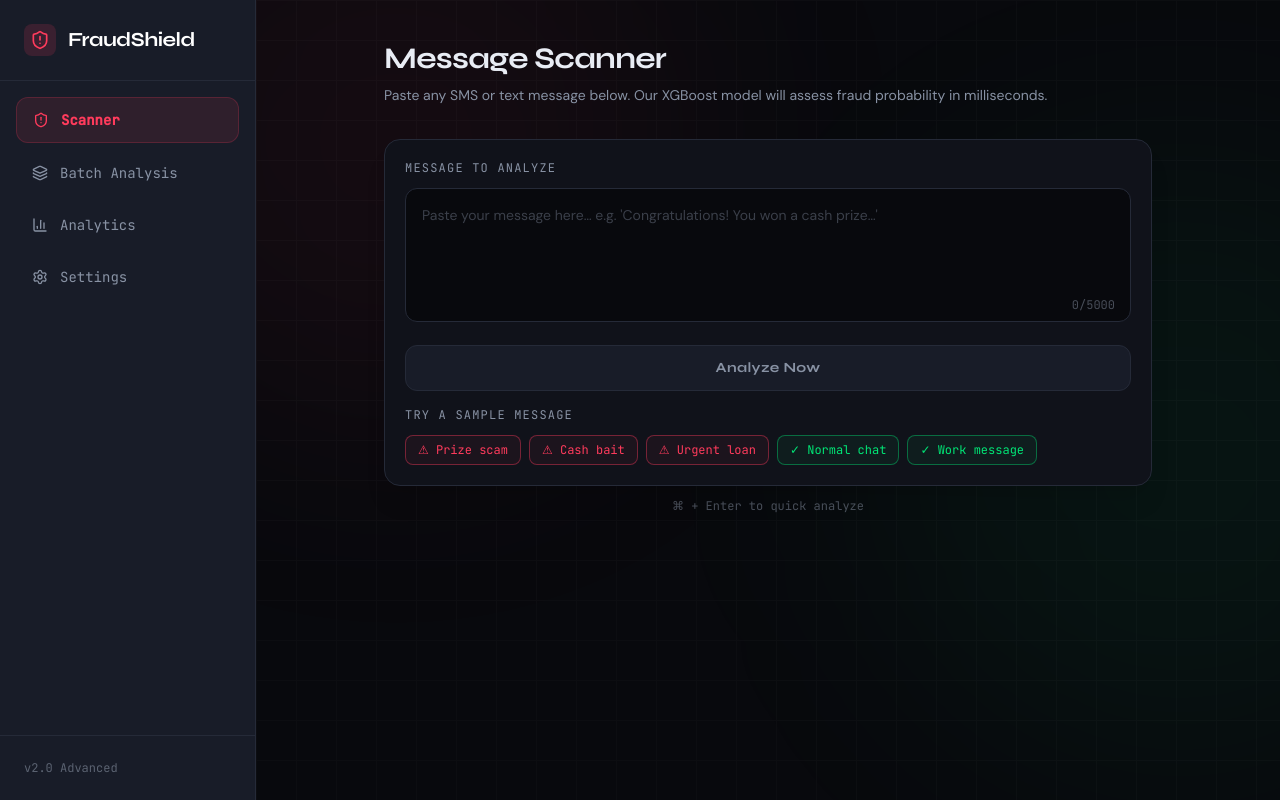
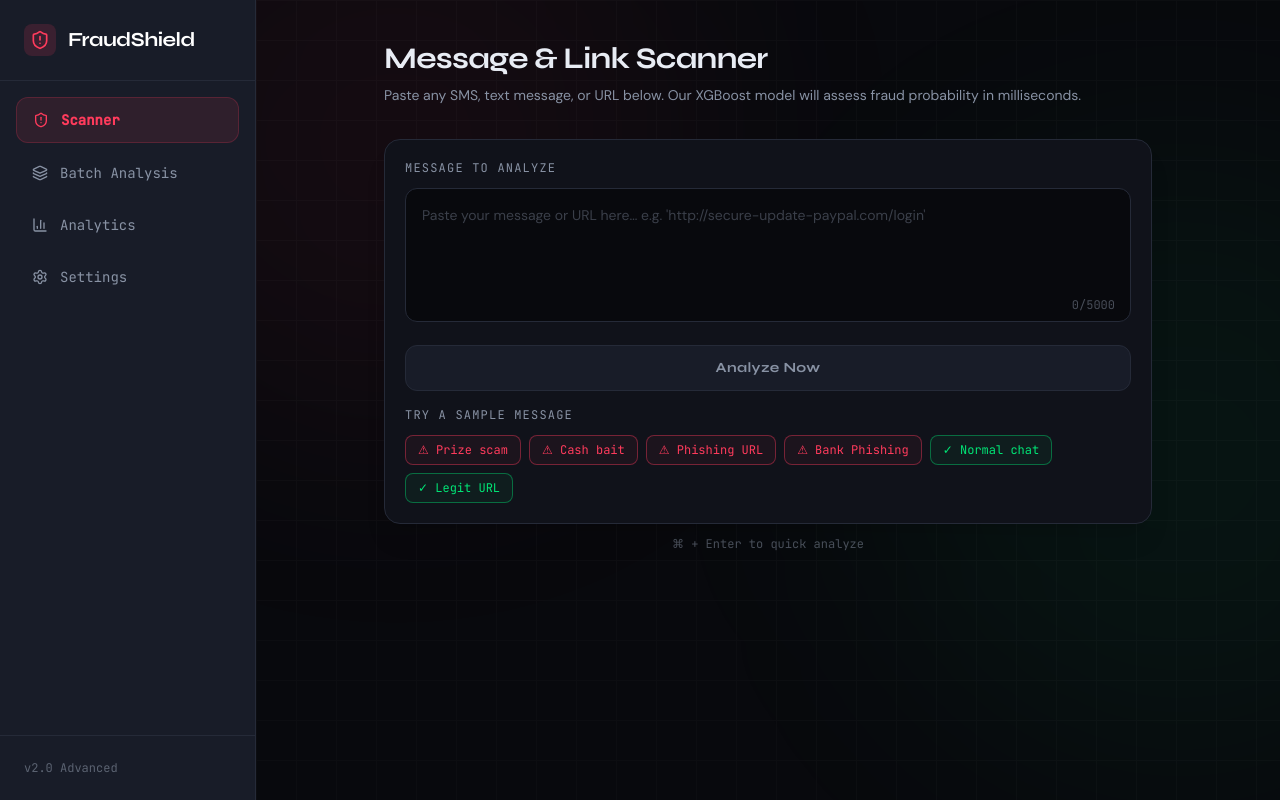
Before and after one commit to tishajeswani33/Fraud-detector, a React (Vite) app in the folder frontend/: page / in a window 1280 px wide. Built offline with nearby package versions, Linux system fonts and the light colour scheme.

Commit message:
feat: Add phishing detection support and update datasets

```diff
--- a/frontend/src/components/ResultCard.tsx
+++ b/frontend/src/components/ResultCard.tsx
@@ -12,6 +12,10 @@ const FRAUD_SIGNALS = [
   { keyword: /click|call|txt|text back/i, label: 'Action commands' },
   { keyword: /£|\$|cash|money|£\d+|(\d+,\d+)/i, label: 'Monetary bait' },
   { keyword: /congratulations|selected|chosen/i, label: 'False validation' },
+  { keyword: /http|www/i, label: 'Contains Link' },
+  { keyword: /verify|update|secure|account|login/i, label: 'Phishing Bait' },
+  { keyword: /-(update|secure|verify|login)\./i, label: 'Suspicious Domain' },
+  { keyword: /\.xyz|\.net|\.org/i, label: 'Unusual TLD' },
 ]
 
 function detectSignals(text: string) {
--- a/frontend/src/components/SampleMessages.tsx
+++ b/frontend/src/components/SampleMessages.tsx
@@ -16,8 +16,13 @@ const SAMPLES: Sample[] = [
     type: 'fraud',
   },
   {
-    label: 'Urgent loan',
-    text: "URGENT: Your account needs verification. Text back YES to receive your approved loan of $10,000 now. Act fast!",
+    label: 'Phishing URL',
+    text: "http://secure-update-paypal.com/login",
+    type: 'fraud',
+  },
+  {
+    label: 'Bank Phishing',
+    text: "https://bankofamerica-verify-acc.com/auth",
     type: 'fraud',
   },
   {
@@ -26,8 +31,8 @@ const SAMPLES: Sample[] = [
     type: 'legit',
   },
   {
-    label: 'Work message',
-    text: "Hi, just a reminder that our team meeting is scheduled for 3pm today in Conference Room B. Please bring your Q3 reports.",
+    label: 'Legit URL',
+    text: "https://www.google.com/search?q=technology",
     type: 'legit',
   },
 ]
--- a/frontend/src/pages/Dashboard.tsx
+++ b/frontend/src/pages/Dashboard.tsx
@@ -50,9 +50,9 @@ export function Dashboard() {
   return (
     <div className="max-w-3xl mx-auto py-2">
       <header className="mb-8 animate-fade-in">
-        <h2 className="font-display text-3xl font-bold tracking-tight text-text mb-2">Message Scanner</h2>
+        <h2 className="font-display text-3xl font-bold tracking-tight text-text mb-2">Message & Link Scanner</h2>
         <p className="text-muted text-sm leading-relaxed">
-          Paste any SMS or text message below. Our XGBoost model will assess fraud probability in milliseconds.
+          Paste any SMS, text message, or URL below. Our XGBoost model will assess fraud probability in milliseconds.
         </p>
       </header>
 
@@ -66,7 +66,7 @@ export function Dashboard() {
             value={text}
             onChange={e => setText(e.target.value.slice(0, MAX_CHARS))}
             onKeyDown={handleKeyDown}
-            placeholder="Paste your message here… e.g. 'Congratulations! You won a cash prize…'"
+            placeholder="Paste your message or URL here… e.g. 'http://secure-update-paypal.com/login'"
             rows={5}
             className="w-full bg-void border border-border rounded-xl p-4 text-text text-sm font-body
                        placeholder-muted/40 resize-none transition-colors duration-200
```
Also changed, not shown: 1 other file (tests, documents, lock files or other folders).
